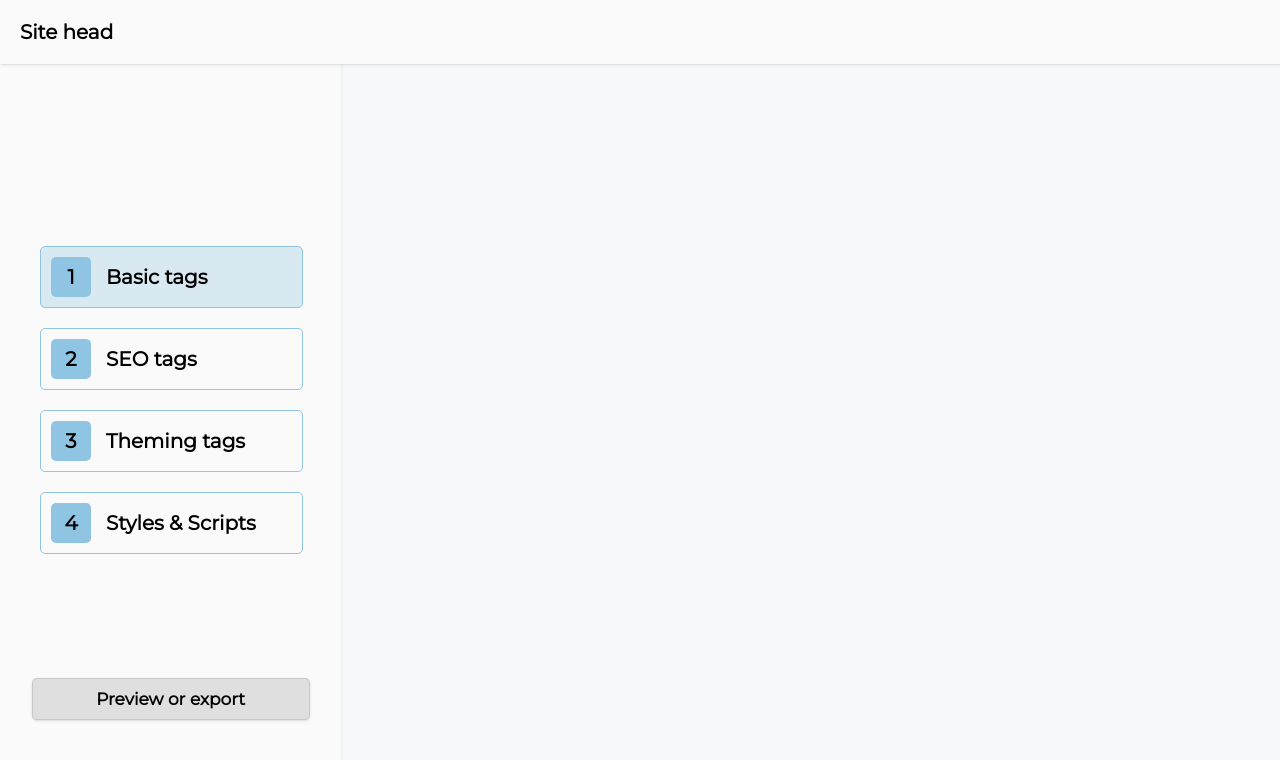
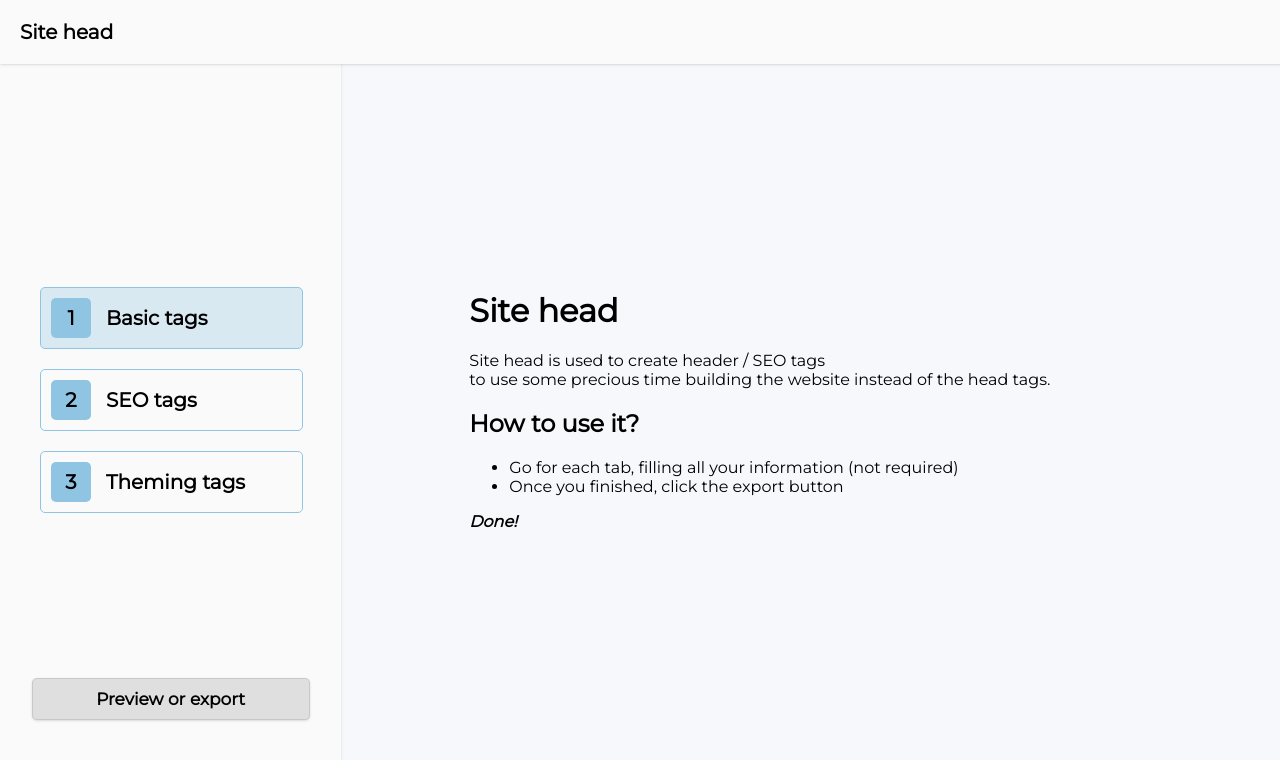
Before and after one commit to mauro-balades/site-head, a React (Create React App) app: page / in a window 1280 px wide. Shown: the top 760 px of the page. Built offline with nearby package versions, Linux system fonts and the light colour scheme.

Commit message:
added a HomePage with some simple instructions

```diff
--- a/src/components/Base/index.jsx
+++ b/src/components/Base/index.jsx
@@ -9,10 +9,12 @@ import { useSelector } from 'react-redux';
 
 import Tabs from '../Tabs';
 import TopNav from '../TopNav';
+import HomePage from '../HomePage';
 import PreviewPopup from '../PreviewPopup';
+
+import { add_tag } from '../../slices/tags/tagsSlice';
 import { selectTags } from '../../slices/tags/tagsSlice';
 
-import { add_tag } from '../../slices/tags/tagsSlice';
 import {
     LeftNav,
     SiteHeadContent,
@@ -290,16 +292,19 @@ export default () => {
                                 </Section>
                             </div>
                         </div>
-                        <div label="Styles & Scripts">
+                        {/* TODO */}
+                        {/* <div label="Styles & Scripts">
                             Nothing to see here, this tab is <em>extinct</em>!
-                        </div>
+                        </div> */}
                     </Tabs>
 
                     <PreviewButton onClick={openPreviewPopup}>
                         Preview or export
                     </PreviewButton>
                 </LeftNav>
-                <TagContent id="site-head-content"></TagContent>
+                <TagContent id="site-head-content">
+                    <HomePage />
+                </TagContent>
             </SiteHeadContent>
         </div>
     );
--- /dev/null
+++ b/src/components/HomePage/index.jsx
@@ -0,0 +1,16 @@
+import React from 'react';
+
+export default () => {
+
+    return (
+        <div>
+            <h1>Site head</h1>
+            <p>Site head is used to create header / SEO tags <br />to use some precious time building the website instead of the head tags. </p>
+            <h2>How to use it?</h2>
+            <ul>
+                <li>Go for each tab, filling all your information (not required)</li>
+                <li>Once you finished, click the export button</li>
+            </ul>
+            <i><b>Done!</b></i>
+    </div>)
+}
```
